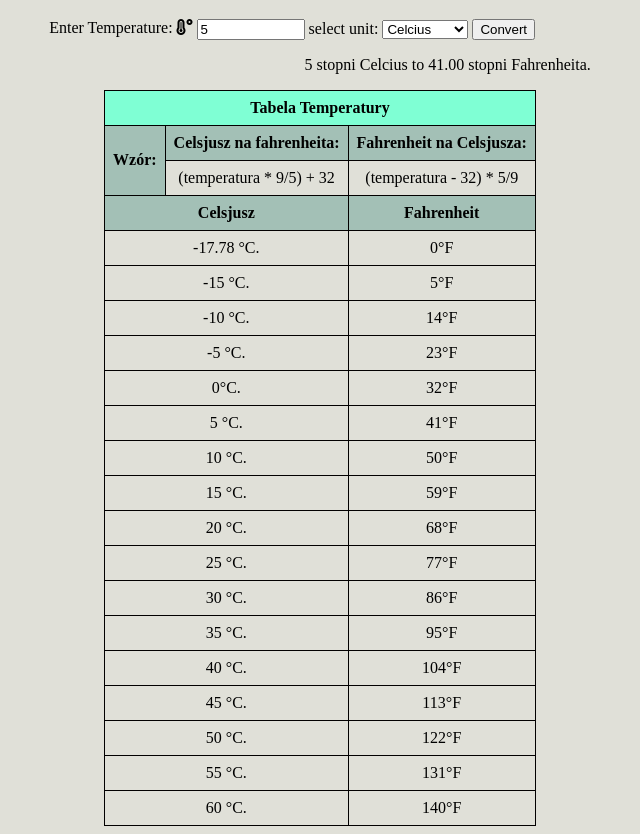
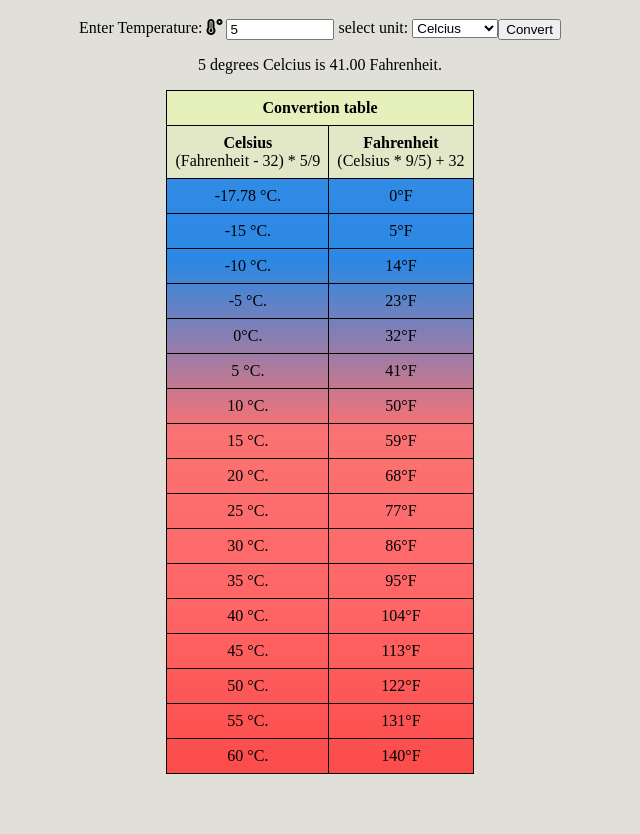
Before and after one commit to BartoszPrzy/Celsius-fahrenheit, a plain HTML site: page index.html in a window 1280 px wide. Both pictures are taken after typing "5" into the empty fields and a click on the button "Convert". Shown: the part 69-903 px from the top of the page, without its empty margins (320-960 px from the left). After the commit the page ends 851 px from the top, so only its background shows below. Drawn offline with Linux system fonts and the light colour scheme.

Commit message:
table-gradient

```diff
--- a/index.html
+++ b/index.html
@@ -10,28 +10,28 @@
   <title>Temperature Converter</title>
   <script>
     function convert() {
-      // Pobierz wartość temperatury
+      // Get the temperature input values
       let temp = document.getElementById('temp').value;
 
-      // Pobierz jednostki
+      // Get the unit input values
       let unit = document.getElementById('unit').value;
 
-      // Wykonaj konwersję
+      // Perform the conversion
       let result = 0;
       let resultUnit = "";
 
       if (unit === 'celsjusz') {
-        // Konwersja z Celsjusza na Fahrenheita
+        // Celsius - Fahrenheit convertion
         result = (temp * 9 / 5) + 32;
-        resultUnit = ' stopni Fahrenheita';
+        resultUnit = ' Fahrenheit';
       } else if (unit === 'fahrenheita') {
-        // Konwersja z Fahrenheita na Celsjusza
+        // Fahrenheit - Celsius convertion
         result = (temp - 32) * 5 / 9;
-        resultUnit = ' stopni Celsjusza';
+        resultUnit = ' Celsius';
       }
 
-      // Wyświetl wynik
-      document.getElementById('result').innerHTML = temp + ' stopni ' + document.getElementById('unit').options[document.getElementById('unit').selectedIndex].text + ' to ' + result.toFixed(2) + resultUnit + '.';
+      // result
+      document.getElementById('result').innerHTML = temp + ' degrees ' + document.getElementById('unit').options[document.getElementById('unit').selectedIndex].text + ' is ' + result.toFixed(2) + resultUnit + '.';
     }
   </script>
 </head>
@@ -49,30 +49,22 @@
         <option value="celsjusz">Celcius</option>
         <option value="fahrenheita">Fahrenheit</option>
       </select>
+    </div>
 
       <button onclick="convert()">Convert</button>
+    </div>
 
-      <p id="result"></p>
-    </div>
-  </div>
+      <p class="result-text" id="result"></p>
   <!--convertion table -->
   <div class="temp-table">
     <table>
       <tr>
-        <th colspan="3">Tabela Temperatury</th>
+        <th colspan="3">Convertion table</th>
       </tr>
+
       <tr>
-        <td class="row1" rowspan="2"><strong>Wzór:</strong></td>
-        <td class="row2"><strong>Celsjusz na fahrenheita:</strong></td>
-        <td class="row3"><strong>Fahrenheit na Celsjusza:</strong></td>
-      </tr>
-      <tr>
-        <td>(temperatura * 9/5) + 32</td>
-        <td>(temperatura - 32) * 5/9</td>
-      </tr>
-      <tr>
-        <td class="row4" colspan="2"><strong>Celsjusz</strong></td>
-        <td class="row5"><strong>Fahrenheit</strong></td>
+        <td class="row4" colspan="2"><strong>Celsius</strong><br>(Fahrenheit - 32) * 5/9</strong></td>
+        <td class="row5"><strong>Fahrenheit</strong> <br>(Celsius * 9/5) + 32</strong></td>
       </tr>
       <tr>
         <td colspan="2">-17.78&nbsp;&deg;C.</td>
--- a/style.css
+++ b/style.css
@@ -43,31 +43,18 @@ td {
 th {
     position: sticky;
     top: 0px;
-    background-color: aquamarine;
+    background-color: rgb(230, 240, 187);
 }
-
-.row1 {
-    background-color: rgb(163, 192, 182);
-}
-
-.row2 {
-    background-color: rgb(163, 192, 182);
-}
-
-.row3 {
-    background-color: rgb(163, 192, 182);
-}
-
 .row4 {
     position: sticky;
     top: 34px;
-    background-color: rgb(163, 192, 182);
+    background-color: rgb(226, 231, 200);
 }
 
 .row5 {
     position: sticky;
     top: 34px;
-    background-color: rgb(163, 192, 182);
+    background-color: rgb(226, 231, 200);
 }
 
 tr {
@@ -75,14 +62,22 @@ tr {
 }
 
 table {
-    display: flex;
-    width: 100%;
-    justify-content: center;
-    align-content: center;
     border-collapse: collapse;
+    background: linear-gradient(to bottom, #378ee6, #2b88e4, #fb7272, #ff6666, #ff3333db);
+
 }
 
 input {
     width: 100px;
     height: 15px;
 }
+.temp-table {
+display: flex;
+justify-content: center;
+}
+.result-text {
+    display: flex;
+    flex-direction: column;
+    align-items: center;
+
+}
```
